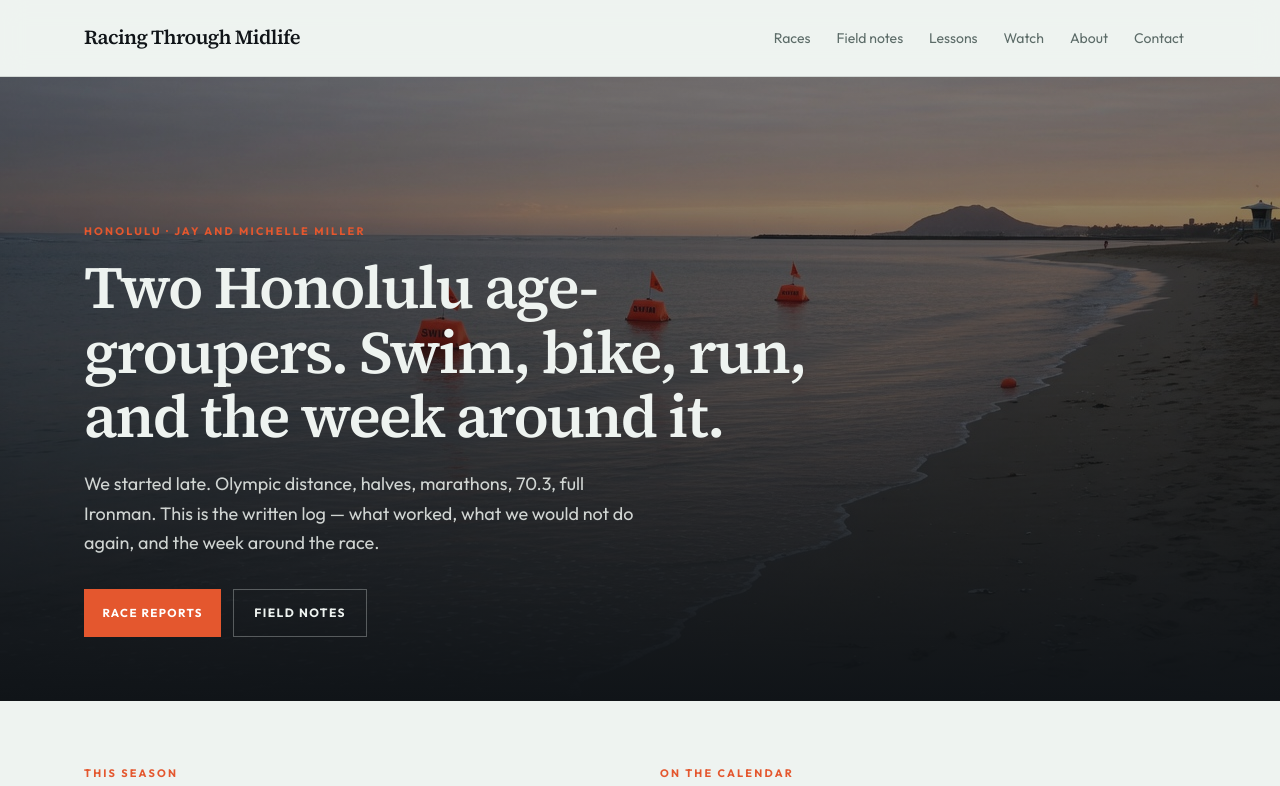
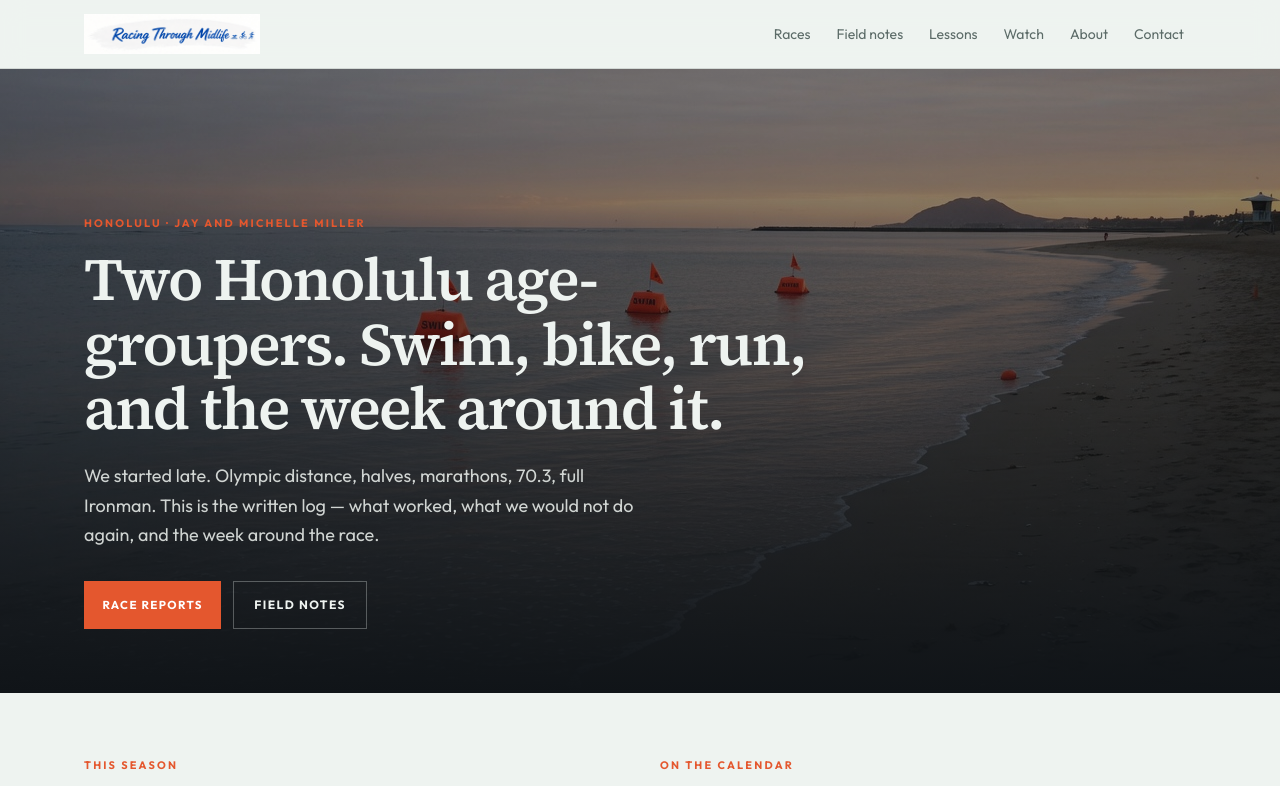
Before and after one commit to optionsaiagent/racingthroughmidlife, a Next.js app: page / in a window 1280 px wide. Shown: the top 786 px of the page. Built offline with nearby package versions, Linux system fonts and the light colour scheme.

Commit message:
Use the Racing Through Midlife logo in the header and footer.

```diff
--- a/src/components/Footer.tsx
+++ b/src/components/Footer.tsx
@@ -1,3 +1,4 @@
+import Image from "next/image";
 import Link from "next/link";
 import { site } from "@/lib/site";
 
@@ -6,7 +7,15 @@ export function Footer() {
     <footer className="mt-auto bg-asphalt text-foam">
       <div className="mx-auto grid max-w-6xl gap-10 px-5 py-14 sm:grid-cols-2 lg:grid-cols-3">
         <div>
-          <p className="display text-2xl">{site.name}</p>
+          <Link href="/" className="inline-block rounded-sm bg-foam px-3 py-2" aria-label={site.name}>
+            <Image
+              src="/images/logo.png"
+              alt=""
+              width={2960}
+              height={672}
+              className="h-10 w-auto max-w-[260px] object-contain object-left"
+            />
+          </Link>
           <p className="mt-3 max-w-sm text-sm leading-relaxed text-foam/70">{site.tagline}</p>
         </div>
         <nav aria-label="Footer">
--- a/src/components/Header.tsx
+++ b/src/components/Header.tsx
@@ -1,5 +1,6 @@
 "use client";
 
+import Image from "next/image";
 import Link from "next/link";
 import { usePathname } from "next/navigation";
 import { useState } from "react";
@@ -20,9 +21,16 @@ export function Header() {
 
   return (
     <header className="sticky top-0 z-40 border-b border-line bg-foam/92 backdrop-blur-md">
-      <div className="relative mx-auto flex max-w-6xl items-center justify-between px-5 py-4">
-        <Link href="/" className="display text-lg text-asphalt sm:text-xl">
-          {site.name}
+      <div className="relative mx-auto flex max-w-6xl items-center justify-between gap-4 px-5 py-3">
+        <Link href="/" className="flex min-h-11 shrink items-center" aria-label={site.name}>
+          <Image
+            src="/images/logo.png"
+            alt={site.name}
+            width={2960}
+            height={672}
+            priority
+            className="h-8 w-auto max-w-[min(240px,58vw)] object-contain object-left sm:h-9 sm:max-w-[280px] lg:h-10 lg:max-w-[320px]"
+          />
         </Link>
         <nav className="hidden items-center gap-0.5 lg:flex" aria-label="Primary">
           {NAV.map((link) => (
```
Also changed, not shown: public/images/logo.png (added).
